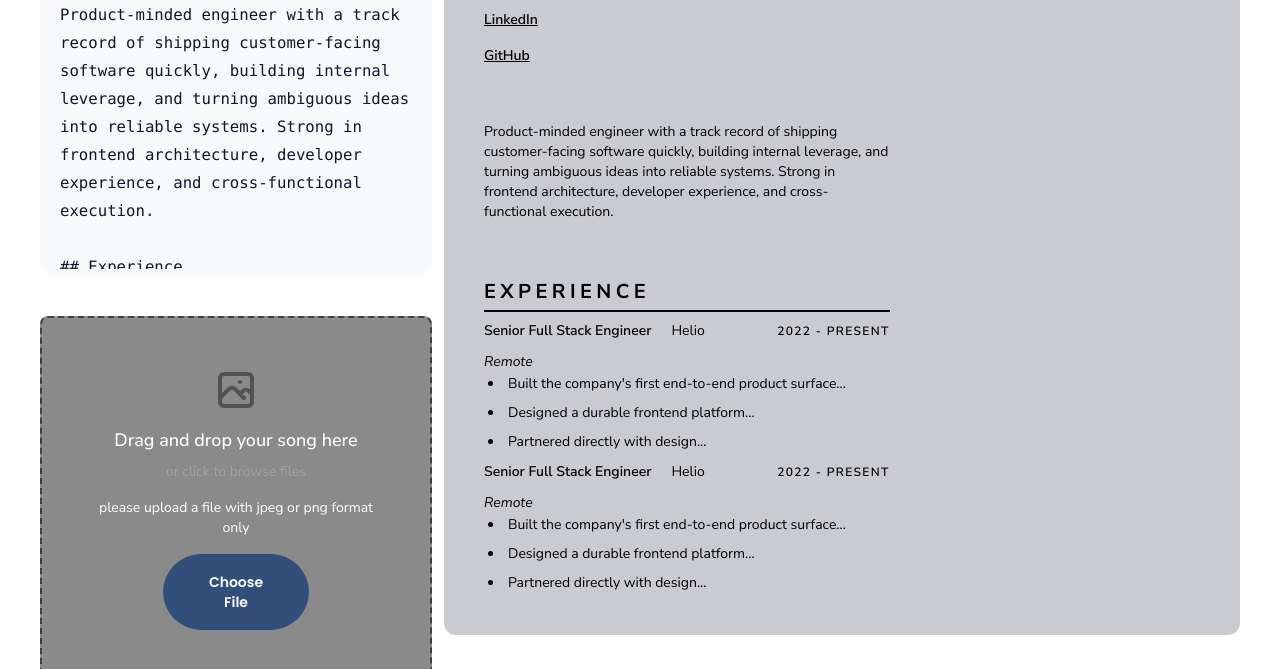
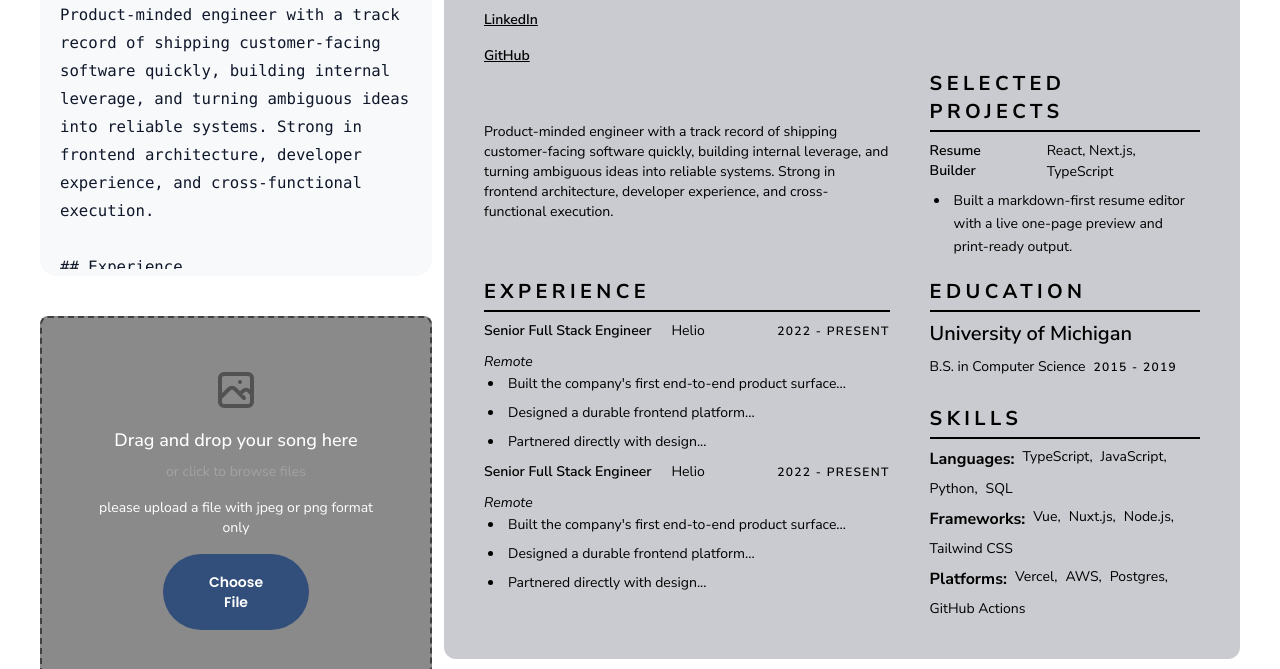
Before and after one commit to hatef-dev/resume, a Vue app: page /edit in a window 1280 px wide. Shown: the part 266-935 px from the top of the page. Built offline with nearby package versions, Linux system fonts and the light colour scheme.

Commit message:
add all sections

```diff
--- a/src/views/Resume/Modern.vue
+++ b/src/views/Resume/Modern.vue
@@ -122,6 +122,149 @@
                 <div class="flex justify-center items-center">
                   <img :src="perview" alt="" class="w-48 h-48 object-cover rounded-xl grayscale" />
                 </div>
+
+                <!-- Education & Selected Projects & Skill -->
+                <div v-for="(section, i) in sections" :key="i" class="w-full flex mt-5">
+                  <!-- Selected Projects -->
+                  <div
+                    class="w-full"
+                    v-if="section.type === 'section' && section.title === 'Selected Projects'"
+                  >
+                    <!-- Selected Projects Title-->
+                    <div>
+                      <div class="flex flex-col gap-y-1">
+                        <h2
+                          class="shrink-0 font-bold uppercase tracking-[0.22em] padding-indicator resumeColor text-xl"
+                        >
+                          {{ section.title }}
+                        </h2>
+
+                        <div style="" class="w-full h-0.5 border-t-2 border-black mb-2"></div>
+                      </div>
+                    </div>
+                    <div v-for="(item, i) in section.items" :key="i" class="">
+                      <div>
+                        <div class="flex items-center justify-between mb-2">
+                          <div class="flex gap-x-2 items-center">
+                            <h3 class="font-semibold text-sm">{{ item.title }}</h3>
+                            <span class="w-1 h-1 rounded-full resumeBackGround"></span>
+                            <p class="text-[14px]">{{ item.company }}</p>
+                          </div>
+                          <p
+                            v-if="item.period"
+                            class="shrink-0 resumeColor/80 text-right font-semibold text-green-800 uppercase tracking-[0.11em] text-xs"
+                          >
+                            {{ item.period }}
+                          </p>
+                        </div>
+                        <span class="text-sm py-2 resumeGrayText italic">{{ item.location }}</span>
+
+                        <ul
+                          class="space-y-1.5 pl-5 list-outside list-disc text-sm leading-relaxed font-semibold"
+                        >
+                          <li
+                            v-for="(point, j) in item.highlights"
+                            :key="j"
+                            class="pl-1 font-normal"
+                          >
+                            {{ point }}
+                          </li>
+                        </ul>
+                      </div>
+                    </div>
+                  </div>
+                  <!-- EDUCATION -->
+                  <div
+                    class="w-full"
+                    v-if="section.type === 'section' && section.title === 'Education'"
+                  >
+                    <!-- EDUCATION Title-->
+                    <div>
+                      <div class="flex flex-col gap-y-1">
+                        <h2
+                          class="shrink-0 font-bold uppercase tracking-[0.22em] padding-indicator resumeColor text-xl"
+                        >
+                          {{ section.title }}
+                        </h2>
+
+                        <div style="" class="w-full h-0.5 border-t-2 border-black mb-2"></div>
+                      </div>
+                    </div>
+                    <!-- EDUCATION Content -->
+                    <div class="flex flex-col gap-y-2">
+                      <div v-for="(item, i) in section.items" :key="i" class="">
+                        <div>
+                          <div class="flex items-center justify-between mb-2">
+                            <div class="flex flex-col gap-y-2">
+                              <h3 class="font-semibold text-xl">{{ item.title }}</h3>
+                              <div class="flex justify-between gap-x-2 items-center w-full">
+                                <p class="text-[14px]">{{ item.company }}</p>
+                                <p
+                                  v-if="item.period"
+                                  class="resumeColor/80 text-right font-semibold text-black-800 uppercase tracking-[0.11em] text-xs"
+                                >
+                                  {{ item.period }}
+                                </p>
+                              </div>
+                            </div>
+                          </div>
+                          <span class="text-sm py-2 resumeGrayText italic">{{
+                            item.location
+                          }}</span>
+
+                          <ul
+                            class="space-y-1.5 pl-5 list-outside list-disc text-sm leading-relaxed font-semibold"
+                          >
+                            <li
+                              v-for="(point, j) in item.highlights"
+                              :key="j"
+                              class="pl-1 font-normal"
+                            >
+                              {{ point }}
+                            </li>
+                          </ul>
+                        </div>
+                      </div>
+                    </div>
+                  </div>
+                  <!-- SKILLS -->
+                  <div
+                    v-if="section.type === 'section' && section.title === 'Skills'"
+                    class="w-full"
+                  >
+                    <!-- Skills Title-->
+                    <div>
+                      <div class="flex flex-col gap-y-1">
+                        <h2
+                          class="shrink-0 font-bold uppercase tracking-[0.22em] padding-indicator resumeColor text-xl"
+                        >
+                          {{ section.title }}
+                        </h2>
+
+                        <div style="" class="w-full h-0.5 border-t-2 border-black mb-2"></div>
+                      </div>
+                    </div>
+                    <!-- Skills Content -->
+                    <div v-if="section.title === 'Skills'" class="">
+                      <div class="space-y-2">
+                        <div
+                          v-for="(skills, category, i) in section.skills"
+                          :key="i"
+                          class="flex flex-wrap gap-2"
+                        >
+                          <span class="font-bold text-base">{{ category }}:</span>
+                          <span
+                            v-for="(skill, j) in skills"
+                            :key="j"
+                            class="text-sm resumeGrayText"
+                          >
+                            {{ skill }}{{ j < skills.length - 1 ? "," : "" }}
+                          </span>
+                        </div>
+                      </div>
+                    </div>
+                  </div>
+                </div>
               </aside>
             </div>
           </div>
```
